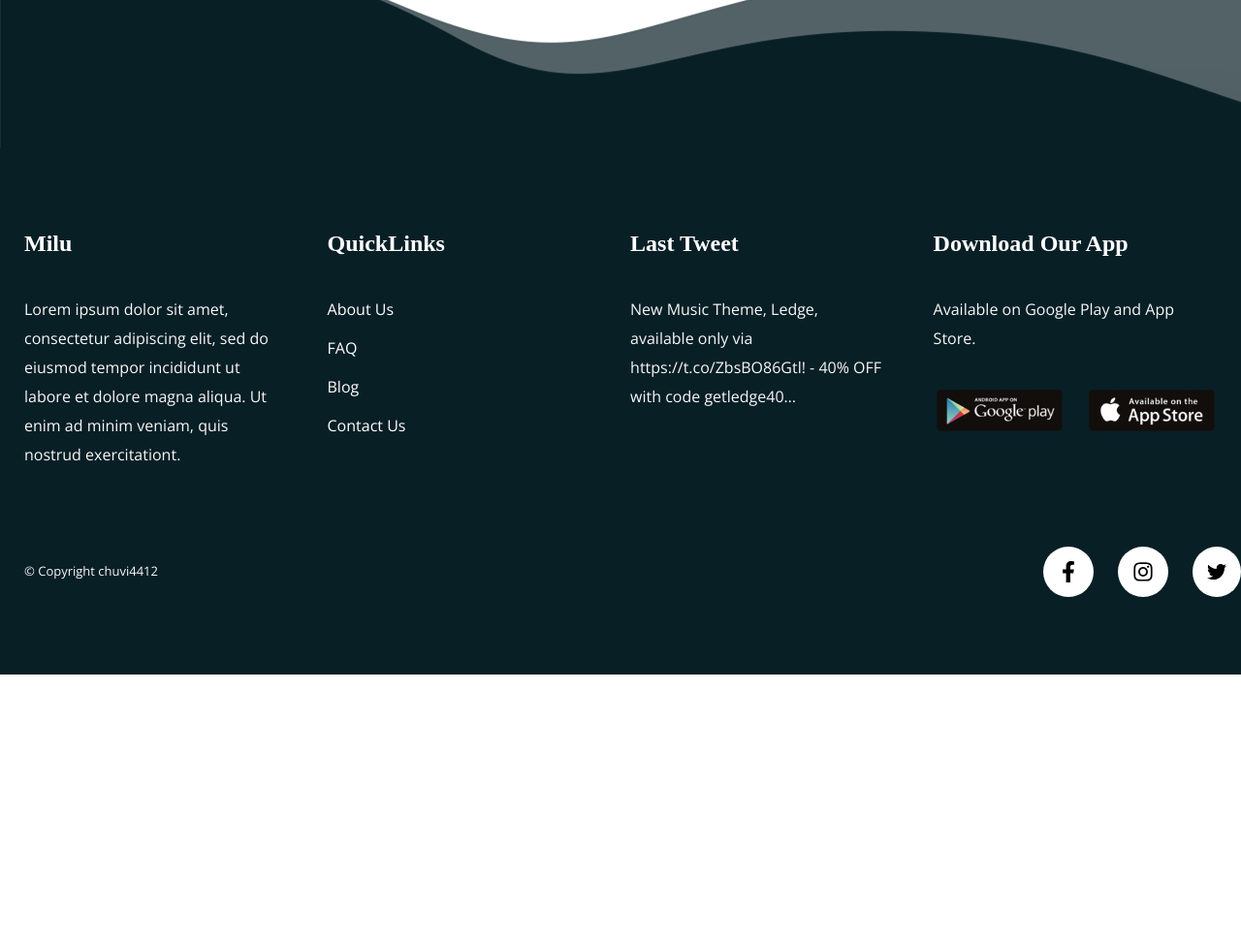
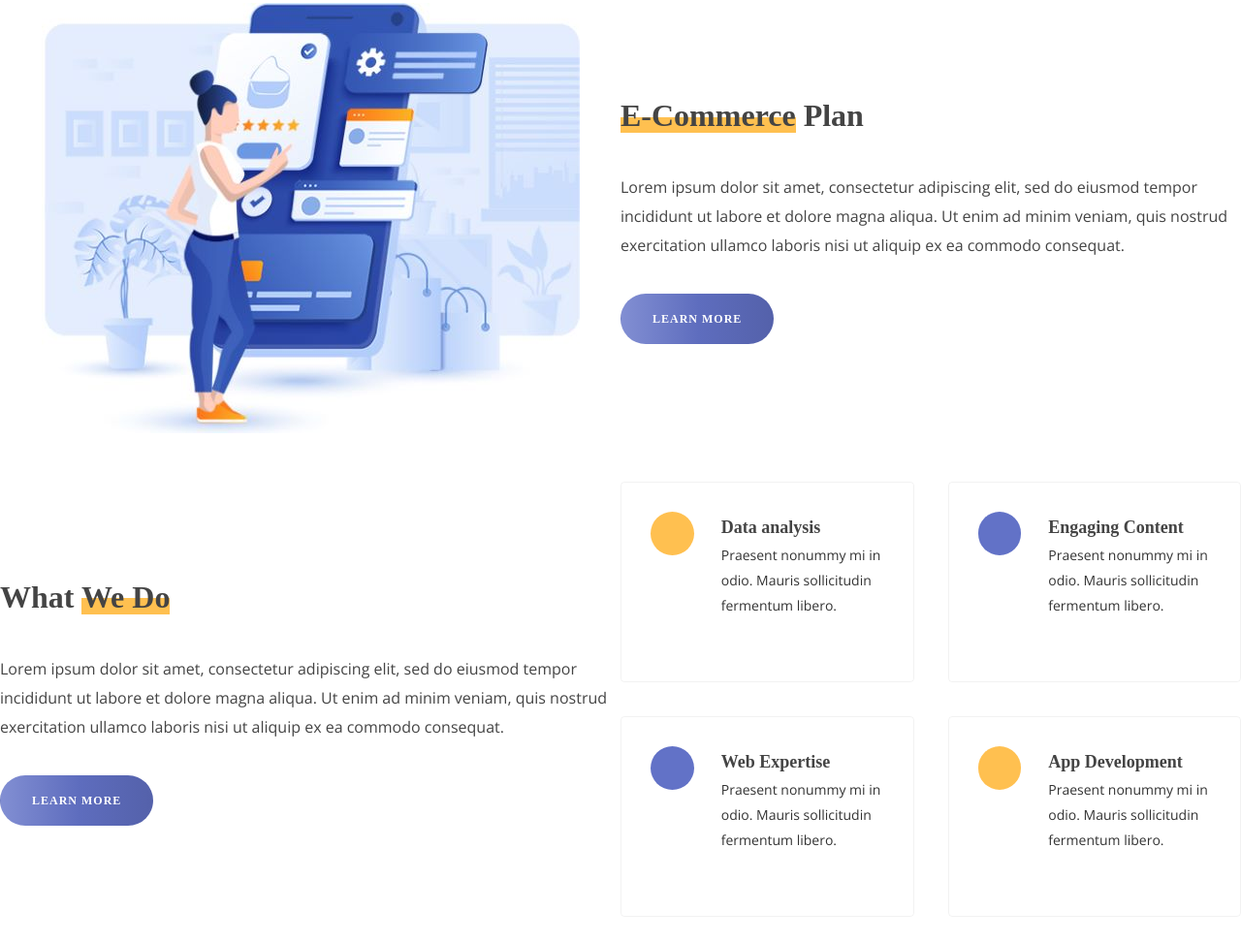
Before and after one commit to Chuvi4412/Milu, a plain HTML site: page index.html in a window 1280 px wide. Shown: the part 948-1920 px from the top of the page at 97% size. Before the commit the page ends 1644 px from the top, so only its background shows below. Drawn offline with nearby package versions, Linux system fonts and the light colour scheme; a web font is replaced by a local one.

Commit message:
creacion de seccion app development

```diff
--- a/index.html
+++ b/index.html
@@ -9,6 +9,8 @@
     <link rel="stylesheet" href="styles/index.css">
     <link rel="stylesheet" href="styles/font-faces.css">
     <link rel="stylesheet" href="styles/footer.css">
+    <link rel="stylesheet" href="dripicons/webfont/style.css">
+    <link rel="stylesheet" href="dripicons/webfont/webfont.css">
 
 </head>
 
@@ -42,6 +44,80 @@
 
     </div>
 
+    <div class="development-seccion">
+        <div>
+            <h2>App <span>Development</span></h2>
+            <p>Lorem ipsum dolor sit amet, consectetur adipiscing elit, sed do eiusmod tempor incididunt ut labore et
+                dolore magna aliqua. Ut enim ad minim veniam, quis nostrud exercitation ullamco laboris nisi ut aliquip
+                ex ea commodo consequat.</p>
+            <a href="">Learn More</a>
+        </div>
+        <div><img src="img/development.png.jpg" alt="App Development" title="App Development"></div>
+    </div>
+
+    <div class="development-seccion">
+        <div><img src="img/E-Commerce Plan.jpg" alt="E-Commerce Plan" title="E-Commerce Plan"></div>
+        <div>
+            <h2><span>E-Commerce</span> Plan </h2>
+            <p>Lorem ipsum dolor sit amet, consectetur adipiscing elit, sed do eiusmod tempor incididunt ut labore et
+                dolore magna aliqua. Ut enim ad minim veniam, quis nostrud exercitation ullamco laboris nisi ut aliquip
+                ex ea commodo consequat.</p>
+            <a href="">Learn More</a>
+        </div>
+    </div>
+
+    <div class="development-seccion">
+        <div>
+            <h2>What <span>We Do</span></h2>
+            <p>Lorem ipsum dolor sit amet, consectetur adipiscing elit, sed do eiusmod tempor incididunt ut labore et
+                dolore magna aliqua. Ut enim ad minim veniam, quis nostrud exercitation ullamco laboris nisi ut aliquip
+                ex ea commodo consequat.</p>
+            <a href="">Learn More</a>
+        </div>
+        <div class="development-seccion-card-container">
+            <div class="development-seccion-card">
+                <div>
+                    <i class="dripicons-stack"></i>
+                </div>
+                <div>
+                    <h3>Data analysis</h3>
+                    <p>Praesent nonummy mi in odio. Mauris sollicitudin fermentum libero.</p>
+                </div>
+            </div>
+
+            <div class="development-seccion-card">
+                <div>
+                    <i class="dripicons-heart icon-purple"></i>
+                </div>
+                <div>
+                    <h3>Engaging Content</h3>
+                    <p>Praesent nonummy mi in odio. Mauris sollicitudin fermentum libero.</p>
+                </div>
+            </div>
+
+            <div class="development-seccion-card">
+                <div>
+                    <i class="dripicons-graph-pie icon-purple"></i>
+                </div>
+                <div>
+                    <h3>Web Expertise</h3>
+                    <p>Praesent nonummy mi in odio. Mauris sollicitudin fermentum libero.</p>
+                </div>
+            </div>
+
+            <div class="development-seccion-card">
+                <div>
+                    <i class="dripicons-device-tablet"></i>
+                </div>
+                <div>
+                    <h3>App Development</h3>
+                    <p>Praesent nonummy mi in odio. Mauris sollicitudin fermentum libero.</p>
+                </div>
+            </div>
+
+        </div>
+    </div>
+
     <!-- empezar a trabajar aqui contenedor con imagen y su url -->
 
     <!-- inicio de creacion del contenedor de tarjetas  -->
@@ -49,25 +125,27 @@
         <div>
             <img src="img/oenline-course.jpg" alt="oenline-course" title="oenline-course">
             <h2>Hello World</h2>
-        <p>Sed mollis, eros et ultrices tempus, mauris ipsum aliquam libero, non adipiscing dolor urna a orci. Fusce commodo aliquam arcu. In ac felis...</p>
+            <p>Sed mollis, eros et ultrices tempus, mauris ipsum aliquam libero, non adipiscing dolor urna a orci. Fusce
+                commodo aliquam arcu. In ac felis...</p>
             <a href="">READ MORE</a>
         </div>
         <div>
             <img src="img/invest.jpg" alt="design 2" title="design 2">
             <h2>The Blue Night</h2>
-        <p>Sed mollis, eros et ultrices tempus, mauris ipsum aliquam libero, non adipiscing dolor urna a orci. Fusce commodo aliquam arcu. In ac felis...</p>
+            <p>Sed mollis, eros et ultrices tempus, mauris ipsum aliquam libero, non adipiscing dolor urna a orci. Fusce
+                commodo aliquam arcu. In ac felis...</p>
             <a href="">READ MORE</a>
         </div>
         <div>
 
             <img src="img/video-marketing.jpg" alt="video-marketing" title="video-marketing">
             <h2>Image</h2>
-        <p>Sed mollis, eros et ultrices tempus, mauris ipsum aliquam libero, non adipiscing dolor urna a orci. Fusce commodo aliquam arcu. In ac felis...</p>
+            <p>Sed mollis, eros et ultrices tempus, mauris ipsum aliquam libero, non adipiscing dolor urna a orci. Fusce
+                commodo aliquam arcu. In ac felis...</p>
             <a href="">READ MORE</a>
         </div>
     </div>
     <!-- fin de creacion de trajetas -->
-
 
     <footer>
         <div class="footer-waves"></div>
--- a/styles/index.css
+++ b/styles/index.css
@@ -94,3 +94,120 @@ body {
 .design-seccion a:hover::after{
     margin-left: 14px;
 }
+.development-seccion{
+    max-width: 1440px;
+    margin: 50px auto;
+    display: grid;
+    grid-template-columns: 1fr 1fr;
+    align-items: center;
+}
+.development-seccion h2{
+    font-family: "Muli";
+    font-weight: 800;
+    font-size: 32px;
+    color: #444444;
+    line-height: 48px;
+    margin-bottom: 35px;
+    text-align: left;
+
+}
+.development-seccion p{
+    font-family: "Open Sans";
+    font-weight: 400;
+    font-size: 16px;
+    color: #444444;
+    line-height: 30px;
+    margin-bottom: 35px;
+}
+.development-seccion a{
+    font-family: Muli;
+    font-weight: 700;
+    font-size: 12px;
+    line-height: 18px;
+    color: #ffffff;
+    background-image: linear-gradient(to right, #828fd3 0%, #5e6dbe 51%, #5461aa 100%);
+    padding: 17px 33px;
+    border-radius: 999em;
+    text-decoration: none;
+    text-transform: uppercase;
+    letter-spacing: 1px;
+    transition: .4s all;
+    display: block;
+    width: fit-content;
+    background-position: right center;
+
+}
+.development-seccion img{
+    display: block;
+    margin: auto;
+}
+
+.development-seccion a:hover{
+    box-shadow: 0 20px 38px rgba(0, 0, 0, .16);
+    transform: translateY(-3px);
+    background-size: 200% auto;
+
+}
+
+.development-seccion h2 span{
+    position: relative;
+
+}
+
+.development-seccion h2 span::after{
+    content: "";
+    background-color: #ffc050;
+    height: 45%;
+    left: 0%;
+    bottom: 0%;
+    width: 100%;
+    position: absolute;
+    z-index: -1;
+}
+
+.development-seccion-card-container{
+    display: grid;
+    grid-template-columns: 1fr 1fr;
+    gap: 35px;
+}
+
+.development-seccion-card{
+    display: flex;
+    border: 1px solid rgba(0, 0, 0, .05);
+    border-radius: 4px;
+    padding: 30px;
+    transition: .3s all;
+
+}
+.development-seccion-card:hover{
+    box-shadow: 0 15px 33px 0 rgba(0, 0, 0, .14);
+    transform: translateY(-4px);
+
+}
+.development-seccion-card i{
+    background-color: #ffc050;
+    border-radius: 999em;
+    color: white;
+    width: 2em;
+    height: 2em;
+    display: flex;
+    justify-content: center;
+    align-items: center;
+    font-size: 1.4em;
+    margin-right: 28px;
+}
+.development-seccion-card h3{
+    font-weight: 800;
+    font-family: Muli;
+    font-size: 18px;
+    line-height: 32px;
+    color: #444444;
+}
+.development-seccion-card p{
+    font-size: 14px;
+    line-height: 26px;
+    color: #333333;
+}
+.development-seccion-card .icon-purple{
+    background-color: #6272c7;
+}
```
Also changed, not shown: img/E-Commerce Plan.jpg (added), img/E-Commerce Plan.png.jpg (added), img/development.png.jpg (added). Lines whose indentation alone changed are shown as unchanged.
